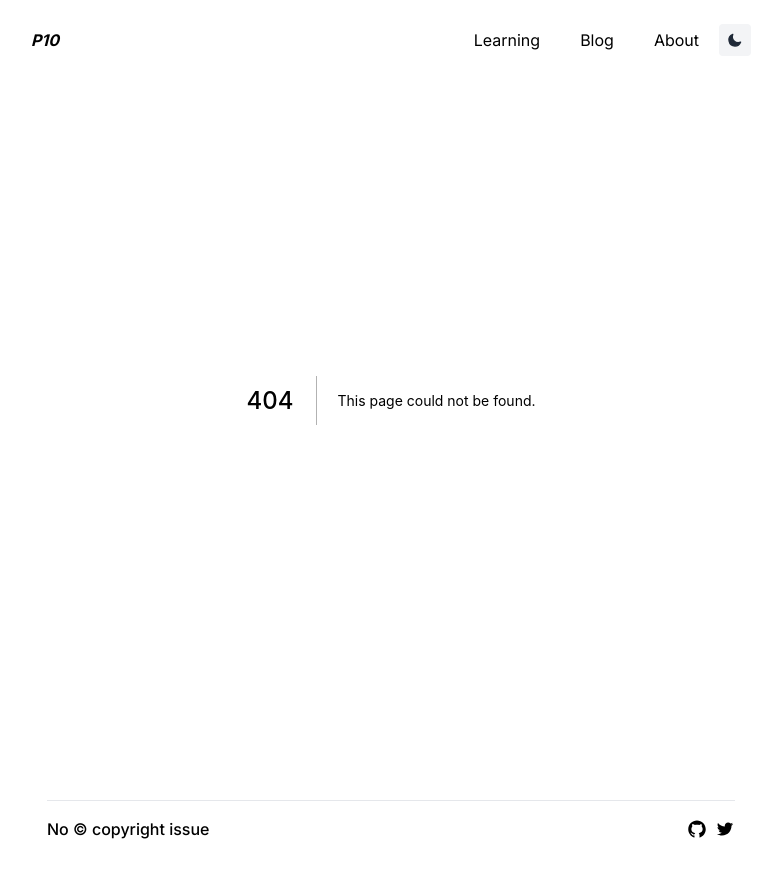
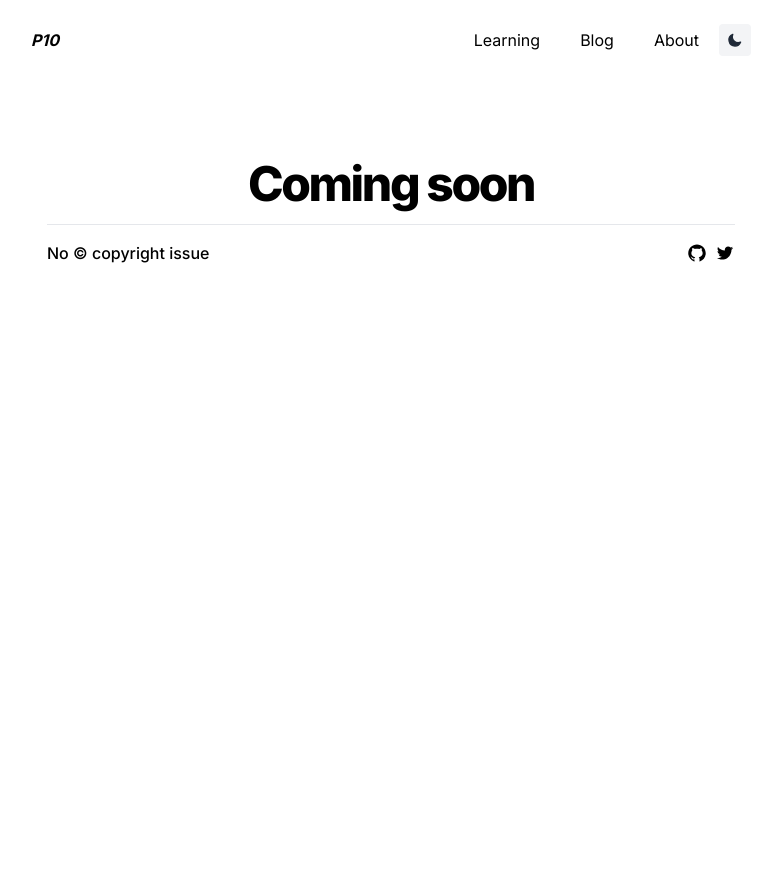
Before and after one commit to pranavp10/pranavp10.me, a Next.js app: page /blog in a window 1280 px wide. Before the commit this address had no page. Shown: the top 878 px of the page, without its empty margins (249-1022 px from the left). Built offline with nearby package versions, Linux system fonts and the light colour scheme.

Commit message:
new pages added

```diff
--- a/components/footer.js
+++ b/components/footer.js
@@ -1,7 +1,7 @@
 import { AiFillGithub, AiOutlineTwitter } from 'react-icons/ai';
 
 const Footer = () => (
-  <div className="">
+  <div className="h-screen">
     <footer className="footer max-w-3xl m-auto px-10 pb-5">
       <div className="divide-y pb-4">
         <div />
--- a/components/nav.js
+++ b/components/nav.js
@@ -29,28 +29,28 @@ export default function Nav() {
           <nav className="md:flex md:flex-grow">
             <ul className="flex flex-grow justify-end flex-wrap items-center">
               <li>
-                <a
-                  href="/learning"
-                  className="px-3 lg:px-5 py-2 flex items-center transition duration-150 ease-in-out"
-                >
+                <Link href="/learning">
+                  <a className="px-3 lg:px-5 py-2 flex items-center transition duration-150 ease-in-out">
                     Learning
                   </a>
+                </Link>
               </li>
               <li>
+                <Link href="/blog">
                   <a
                     href="/blog"
                     className="px-3 lg:px-5 py-2 flex items-center transition duration-150 ease-in-out"
                   >
                     Blog
                   </a>
+                </Link>
               </li>
               <li>
-                <a
-                  href="/about"
-                  className="px-3 lg:px-5 py-2 flex items-center transition duration-150 ease-in-out"
-                >
+                <Link href="/about">
+                  <a className="px-3 lg:px-5 py-2 flex items-center transition duration-150 ease-in-out">
                     About
                   </a>
+                </Link>
               </li>
               <li>
                 <DarkModeSwitch />
--- /dev/null
+++ b/pages/blog.js
@@ -0,0 +1,22 @@
+export default function IndexPage() {
+  return (
+    <>
+      <div>
+        <section className="relative">
+          <div className="max-w-xl mx-auto px-4 sm:px-6">
+            <div className="pt-32 md:pt-40">
+              <div className="text-center ">
+                <h1
+                  className="text-5xl font-extrabold leading-tighter tracking-tighter mb-4"
+                  data-aos="zoom-y-out"
+                >
+                  Coming soon
+                </h1>
+              </div>
+            </div>
+          </div>
+        </section>
+      </div>
+    </>
+  );
+}
--- /dev/null
+++ b/pages/learning.js
@@ -0,0 +1,22 @@
+export default function IndexPage() {
+  return (
+    <>
+      <div>
+        <section className="relative">
+          <div className="max-w-xl mx-auto px-4 sm:px-6">
+            <div className="pt-32 md:pt-40">
+              <div className="text-center ">
+                <h1
+                  className="text-5xl font-extrabold leading-tighter tracking-tighter mb-4"
+                  data-aos="zoom-y-out"
+                >
+                  Coming soon
+                </h1>
+              </div>
+            </div>
+          </div>
+        </section>
+      </div>
+    </>
+  );
+}
```
Lines whose indentation alone changed are shown as unchanged.
